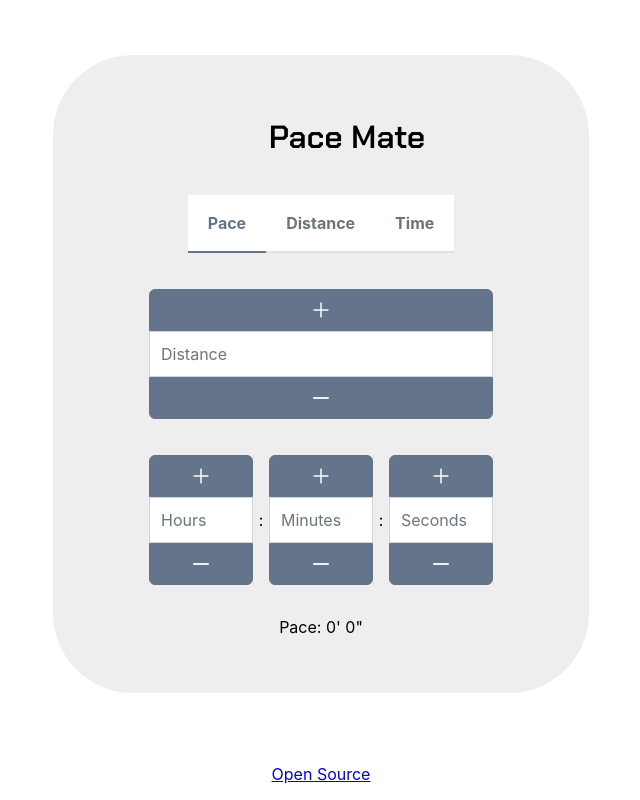
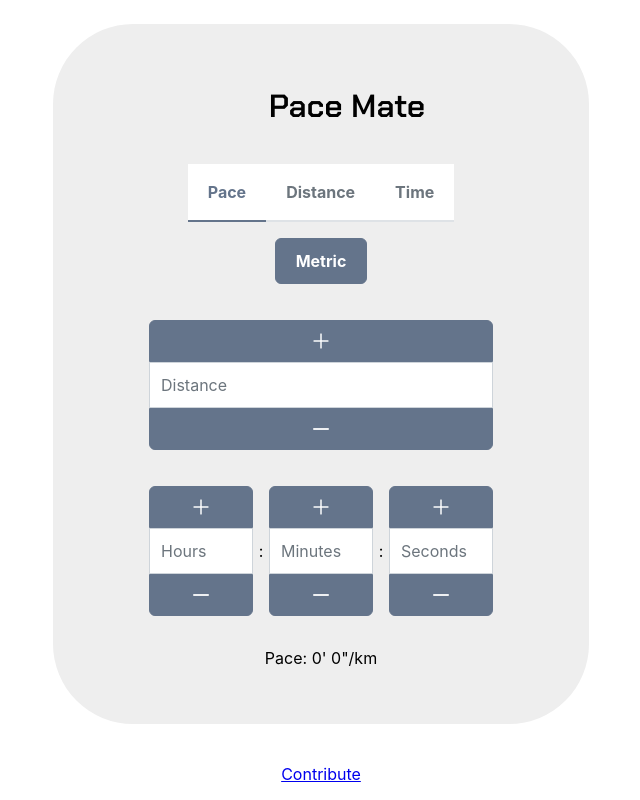
Before and after one commit to zcvaters/pace-mate, a React (Create React App) app: page / in a window 1280 px wide. Shown: the whole page, without its empty margins (319-959 px from the left). Built offline with nearby package versions, Linux system fonts and the light colour scheme; some icons are missing.

Commit message:
feat: add type of distance unit toggle

```diff
--- a/src/App.css
+++ b/src/App.css
@@ -53,6 +53,11 @@ body,
   color: #64748b !important;
 }
 
+.p-togglebutton.p-button.p-highlight{
+  background-color: #64748b !important;
+  border-color: #64748b !important;
+}
+
 .form-title {
   font-family: var(--header-font-family);
 }
--- a/src/App.js
+++ b/src/App.js
@@ -15,6 +15,7 @@ import {
   timeAndPaceToDistance,
 } from "./features/pace-calculator/converters/time";
 import { TabMenu } from "primereact/tabmenu";
+import { ToggleButton } from 'primereact/togglebutton';
 
 function App() {
   const [time, setTime] = useState(0);
@@ -28,6 +29,7 @@ function App() {
   const [distanceMode, setDistanceMode] = useState(false);
   const [timeMode, setTimeMode] = useState(false);
   const [mode, setMode] = useState("Pace");
+  const [metric, setMetric] = useState(true);
 
   const recalculateMetrics = useCallback(() => {
     if (paceMode) {
@@ -108,13 +110,19 @@ function App() {
             />
             <h1 className="form-title no-select">Pace Mate</h1>
           </div>
-          <ModeContext.Provider value={mode}>
+          <ModeContext.Provider value={{mode, metric}}>
             <TabMenu
               model={items}
               className={"tab-menu"}
               activeIndex={activeIndex}
               onTabChange={onTabChange}
             />
+            <ToggleButton onLabel="Metric" offLabel="Imperial" checked={metric} onChange={(e) => {setMetric(e.value)}} tooltip={'Toggle between - Metric (km) or Imperial (mi)'}
+            tooltipOptions={{
+              position: 'right',
+              showDelay: 100,
+              hideDelay: 300,
+            }}/>
             {(timeMode || paceMode) && (
               <Distance
                 distance={totalDistance}
@@ -131,7 +139,6 @@ function App() {
               pace={predictedPace}
               distance={predictedDistance}
               time={predictedTime}
-              mode={mode}
             />
           </ModeContext.Provider>
         </div>
@@ -142,7 +149,7 @@ function App() {
             textAlign: "center",
           }}
         >
-          <a href="https://github.com/zcvaters/pace-mate">Open Source</a>
+          <a href="https://github.com/zcvaters/pace-mate">Contribute</a>
         </p>
       </footer>
     </div>
--- a/src/features/pace-calculator/components/Distance.js
+++ b/src/features/pace-calculator/components/Distance.js
@@ -1,9 +1,11 @@
 import { InputNumber } from "primereact/inputnumber";
-import { useEffect, useState } from "react";
+import { useEffect, useState, useContext } from "react";
+import ModeContext from "./Mode";
 import "../styles/Distance.css";
 
 export default function Distance(props) {
   const [distance, setDistance] = useState(null);
+  const modeContext = useContext(ModeContext);
 
   const { onDistanceChange } = props;
 
@@ -22,7 +24,7 @@ export default function Distance(props) {
             buttonLayout="vertical"
             onValueChange={(e) => setDistance(e.value)}
             mode="decimal"
-            suffix=" km"
+            suffix={modeContext.metric === true ? " km" : " mi"}
             min={0}
             max={100000000}
             showButtons
--- a/src/features/pace-calculator/components/Metrics.js
+++ b/src/features/pace-calculator/components/Metrics.js
@@ -4,16 +4,16 @@ import { useContext } from "react";
 export default function Metrics(props) {
   const modeContext = useContext(ModeContext);
   const { pace, distance, time } = props;
-
+  console.log(modeContext);
   return (
     <div>
-      {modeContext === "Pace" && (
-        <p>Pace: {pace !== 0 ? `${pace.minute} '${pace.second}` : "0' 0\""}</p>
+      {modeContext.mode === "Pace" && (
+        <p>Pace: {pace !== 0 ? `${pace.minute} '${pace.second}` : "0' 0\""}{modeContext.metric === true ? '/km' : '/mi'}</p>
       )}
-      {modeContext === "Distance" && (
-        <p>Distance: {distance !== 0 ? `${distance}` : "0"}</p>
+      {modeContext.mode === "Distance" && (
+        <p>Distance: {distance !== 0 ? `${distance}` : "0"} {modeContext.metric === true ? 'km' : 'mi'}</p>
       )}
-      {modeContext === "Time" && (
+      {modeContext.mode === "Time" && (
         <p>
           Time:{" "}
           {time !== 0
```
